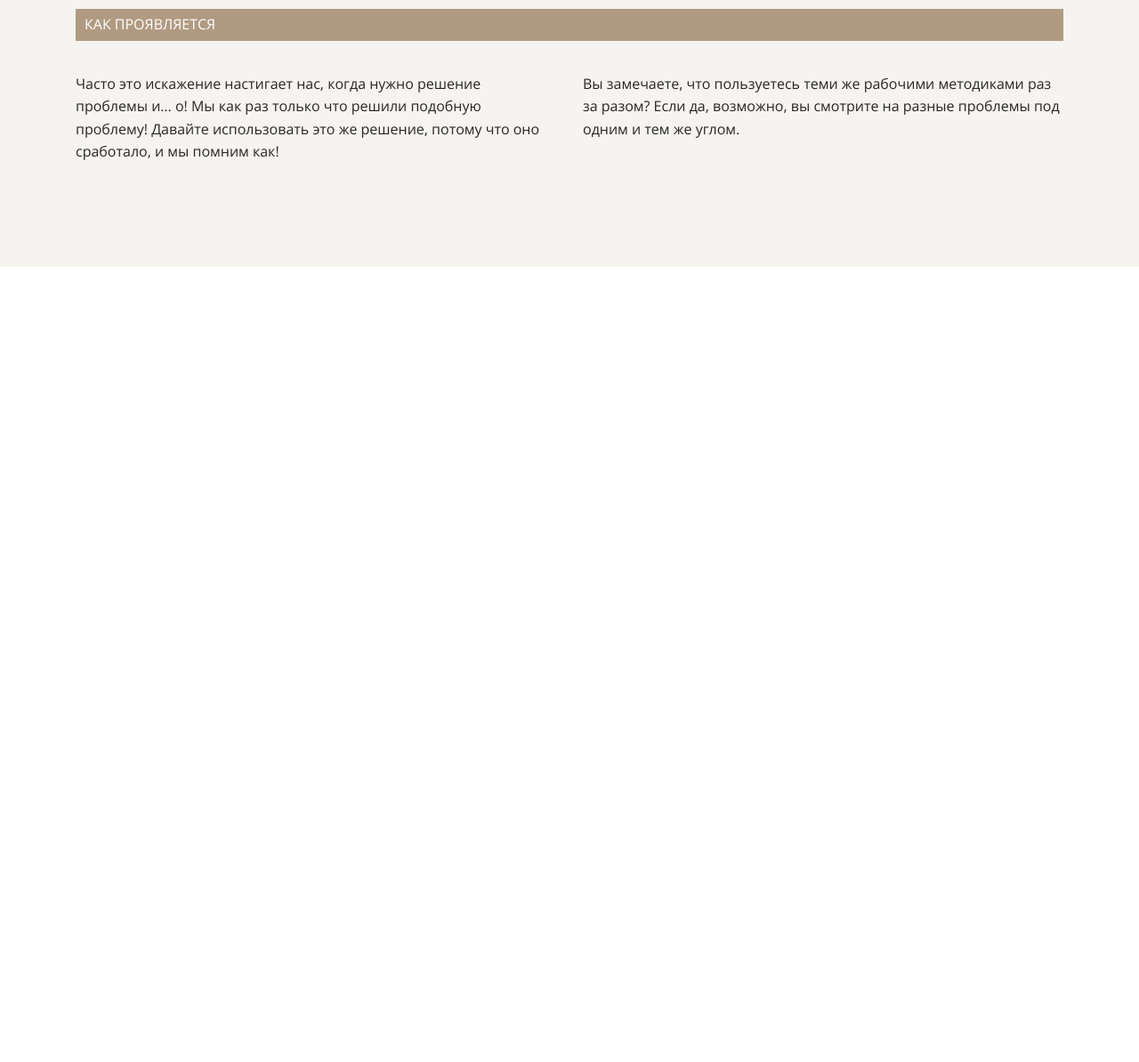
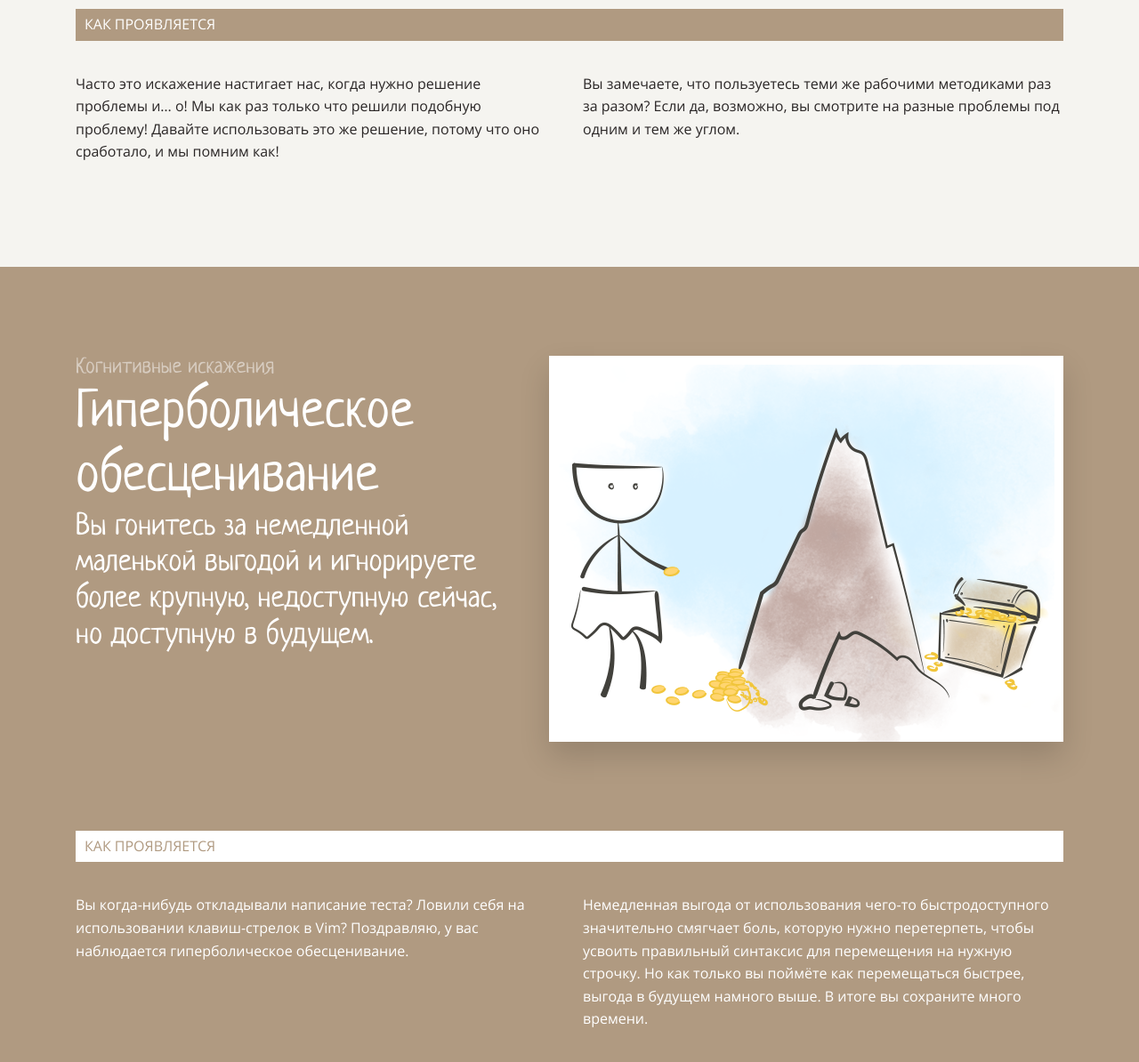
Before and after one commit to HelgiMagic/cognitive-distortions, a website built with Vite: page index.html in a window 1280 px wide. Shown: the part 5226-6420 px from the top of the page at 89% size. Before the commit the page ends 5526 px from the top, so only its background shows below. Built offline with nearby package versions, Linux system fonts and the light colour scheme; files whose address does not match are found by name.

Commit message:
STEP 9: hyperbolic depreciation

```diff
--- a/index.html
+++ b/index.html
@@ -87,7 +87,7 @@
                 необходимость.
               </p>
             </a>
-            <a class="card bottom-card">
+            <a class="card bottom-card" href="#distortion-of-novelty">
               <h3 class="card__number">3</h3>
               <h3 class="card__name">Искажение новизны</h3>
               <p>
@@ -95,7 +95,7 @@
                 недавно, и недооцениваете более старые.
               </p>
             </a>
-            <a class="card bottom-card">
+            <a class="card bottom-card" href="#hyperbolic-depreciation">
               <h3 class="card__number">4</h3>
               <h3 class="card__name">Гиперболическое обесценивание</h3>
               <p>
@@ -115,7 +115,7 @@
         </div>
       </section>
       <section class="questions bg-light" id="ikea-effect">
-        <div class="section ikea">
+        <div class="section">
           <div class="photo-title">
             <div class="img-wrapper">
               <img src="public/1.png" alt="" class="universal-img" />
@@ -148,7 +148,7 @@
         </div>
       </section>
       <section class="questions bg-brown">
-        <div class="section ikea" id="premature-optimization">
+        <div class="section" id="premature-optimization">
           <div class="photo-title">
             <div class="half">
               <h4 class="half-white">Когнитивные искажения</h4>
@@ -179,7 +179,7 @@
         </div>
       </section>
       <section class="questions bg-light" id="distortion-of-novelty">
-        <div class="section ikea">
+        <div class="section">
           <div class="photo-title">
             <div class="img-wrapper">
               <img src="public/3.png" alt="" class="universal-img" />
@@ -211,6 +211,40 @@
           </div>
         </div>
       </section>
+      <section class="questions bg-brown">
+        <div class="section" id="hyperbolic-depreciation">
+          <div class="photo-title">
+            <div class="half">
+              <h4 class="half-white">Когнитивные искажения</h4>
+              <h2>Гиперболическое обесценивание</h2>
+              <h3>
+                Вы гонитесь за немедленной маленькой выгодой и игнорируете более
+                крупную, недоступную сейчас, но доступную в будущем.
+              </h3>
+            </div>
+            <div class="img-wrapper">
+              <img src="public/4.png" alt="" class="universal-img" />
+            </div>
+          </div>
+          <div class="white-brick">
+            <p class="how-manifests">КАК ПРОЯВЛЯЕТСЯ</p>
+          </div>
+          <div class="two-text">
+            <p class="half">
+              Вы когда-нибудь откладывали написание теста? Ловили себя на
+              использовании клавиш-стрелок в Vim? Поздравляю, у вас наблюдается
+              гиперболическое обесценивание.
+            </p>
+            <p class="half">
+              Немедленная выгода от использования чего-то быстродоступного
+              значительно смягчает боль, которую нужно перетерпеть, чтобы
+              усвоить правильный синтаксис для перемещения на нужную строчку. Но
+              как только вы поймёте как перемещаться быстрее, выгода в будущем
+              намного выше. В итоге вы сохраните много времени.
+            </p>
+          </div>
+        </div>
+      </section>
     </main>
     <footer></footer>
     <script type="module" src="/main.js"></script>
--- a/style.css
+++ b/style.css
@@ -219,10 +219,6 @@ h4 {
   color: var(--main);
 }
 
-/* .ikea {
-
-} */
-
 .photo-title {
   display: flex;
   gap: 30px;
```
